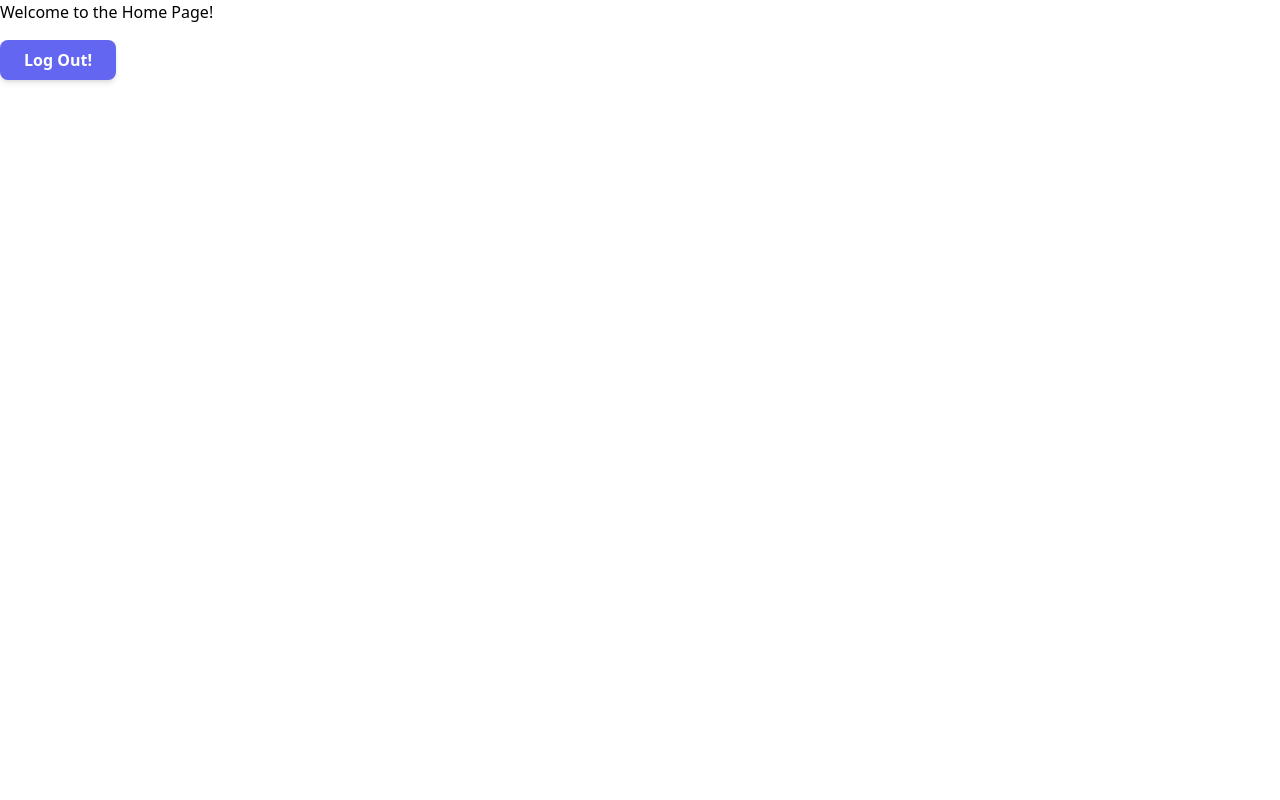
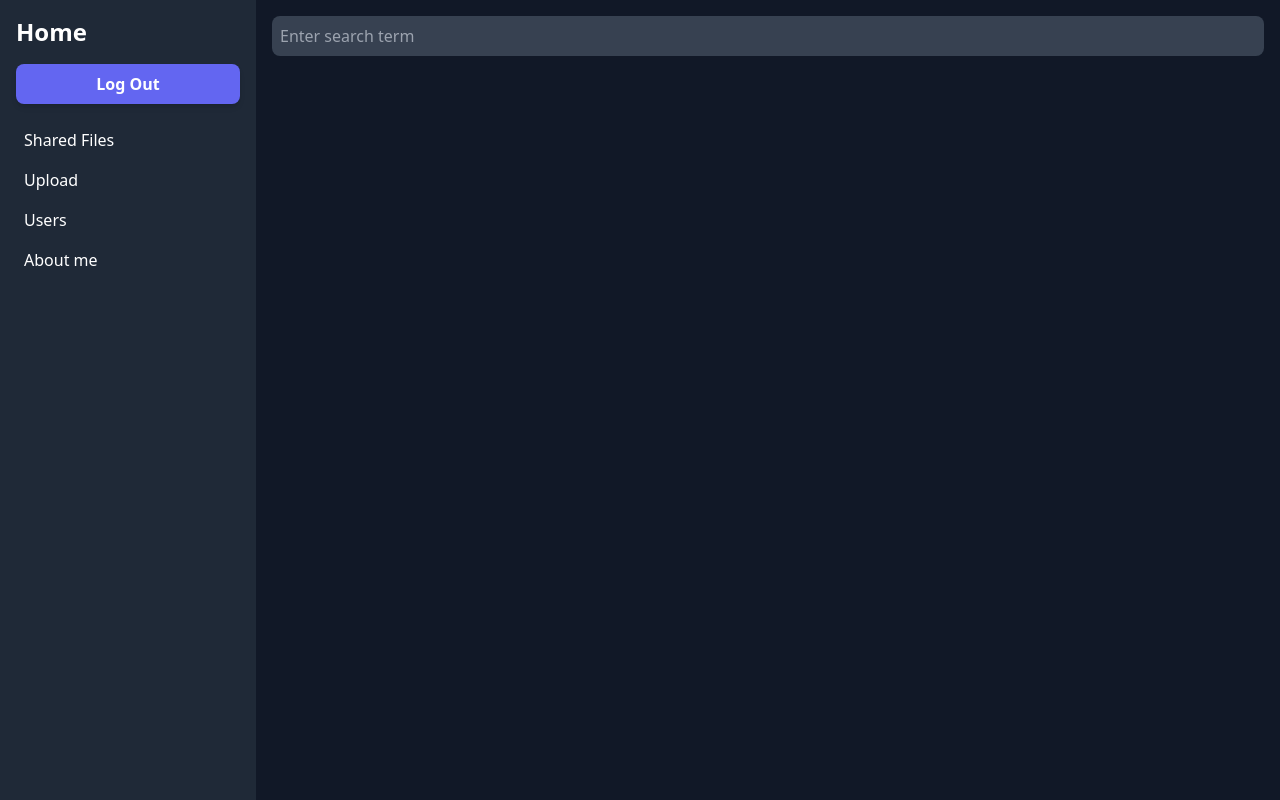
Before and after one commit to Henryarrovin/studyroom, a React (Vite) app in the folder studyroom-frontend/: page /home in a window 1280 px wide. Built offline with nearby package versions, Linux system fonts and the light colour scheme.

Commit message:
Created the basic template for Home.tsx

```diff
--- a/studyroom-frontend/src/components/Home.tsx
+++ b/studyroom-frontend/src/components/Home.tsx
@@ -1,5 +1,55 @@
+import React, { useState } from "react";
 import { useNavigate } from "react-router-dom";
 import useAuth from "../hooks/useAuth";
+import deleteIcon from "../assets/delete.png";
+import downloadIcon from "../assets/download.png";
+
+const directories: any = {
+  text: {
+    new: {
+      files: [
+        { id: 7, filename: "Hello world.txt", directory: "/text/new" },
+        { id: 9, filename: "Hello world (1).txt", directory: "/text/new" },
+        { id: 10, filename: "Hello world (2).txt", directory: "/text/new" },
+      ],
+    },
+    new2: {
+      files: [{ id: 11, filename: "Hello world.txt", directory: "/text/new2" }],
+    },
+    files: [
+      { id: 5, filename: "Hello world.txt", directory: "/text" },
+      { id: 6, filename: "Hello world (1).txt", directory: "/text" },
+    ],
+  },
+  javascript: {
+    files: [
+      { id: 4, filename: "index.js", directory: "/javascript" },
+      { id: 8, filename: "Hello world.txt", directory: "/javascript" },
+    ],
+  },
+  text1: {
+    new: {
+      files: [
+        { id: 7, filename: "Hello world.txt", directory: "/text/new" },
+        { id: 9, filename: "Hello world (1).txt", directory: "/text/new" },
+        { id: 10, filename: "Hello world (2).txt", directory: "/text/new" },
+      ],
+    },
+    new2: {
+      files: [{ id: 11, filename: "Hello world.txt", directory: "/text/new2" }],
+    },
+    files: [
+      { id: 5, filename: "Hello world.txt", directory: "/text" },
+      { id: 6, filename: "Hello world (1).txt", directory: "/text" },
+    ],
+  },
+  javascript1: {
+    files: [
+      { id: 4, filename: "index.js", directory: "/javascript" },
+      { id: 8, filename: "Hello world.txt", directory: "/javascript" },
+    ],
+  },
+};
 
 const Home = () => {
   const navigate = useNavigate();
@@ -9,15 +59,156 @@ const Home = () => {
     logout();
     navigate("/");
   };
+
+  const [expandedDirs, setExpandedDirs] = useState<{ [key: string]: boolean }>(
+    {}
+  );
+  const [searchTerm, setSearchTerm] = useState("");
+  const [selectedSection, setSelectedSection] = useState<string | null>(null);
+
+  const toggleDirectory = (dir: string) => {
+    setExpandedDirs((prevState) => ({
+      ...prevState,
+      [dir]: !prevState[dir],
+    }));
+  };
+
+  const handleSearchChange = (e: React.ChangeEvent<HTMLInputElement>) => {
+    setSearchTerm(e.target.value);
+  };
+
+  const filterFiles = (files: any[]) => {
+    return files.filter((file) =>
+      file.filename.toLowerCase().includes(searchTerm.toLowerCase())
+    );
+  };
+
+  const handleDelete = (fileId: number) => {
+    // Implement delete functionality here
+    console.log(`Delete file with ID: ${fileId}`);
+  };
+
+  const handleDownload = (fileId: number) => {
+    // Implement download functionality here
+    console.log(`Download file with ID: ${fileId}`);
+  };
+
+  const renderFiles = (files: any[]) => {
+    const filteredFiles = filterFiles(files);
+    return filteredFiles.map((file) => (
+      <li
+        key={file.id}
+        className="ml-4 flex items-center justify-between p-2 hover:bg-gray-700 text-white rounded-lg group"
+      >
+        {file.filename}
+        <div className="flex items-center space-x-2 opacity-0 group-hover:opacity-100 transition-opacity duration-200">
+          <button
+            onClick={() => handleDownload(file.filename)}
+            className="p-1 hover:bg-gray-600 rounded-full"
+          >
+            <img src={downloadIcon} alt="Download" className="w-4 h-4" />
+          </button>
+          <button
+            onClick={() => handleDelete(file.filename)}
+            className="p-1 hover:bg-gray-600 rounded-full"
+          >
+            <img src={deleteIcon} alt="Delete" className="w-4 h-4" />
+          </button>
+        </div>
+      </li>
+    ));
+  };
+
+  const renderDirectory = (dir: any, dirName: string) => {
+    const isExpanded = expandedDirs[dirName];
+    return (
+      <div key={dirName}>
+        <div
+          className="cursor-pointer p-2 hover:bg-gray-700 text-white"
+          onClick={() => toggleDirectory(dirName)}
+        >
+          {dirName} {isExpanded ? "-" : "+"}
+        </div>
+        {isExpanded && (
+          <ul className="ml-4">
+            {Object.keys(dir).map((subDirName) =>
+              dir[subDirName].files
+                ? renderDirectory(dir[subDirName], `${dirName}/${subDirName}`)
+                : renderFiles(dir[subDirName])
+            )}
+          </ul>
+        )}
+      </div>
+    );
+  };
+
   return (
-    <div>
-      <h1>Welcome to the Home Page!</h1>
-      <button
-        onClick={handleLogout}
-        className="mt-4 px-6 py-2 bg-indigo-500 text-white font-semibold rounded-lg shadow-md hover:bg-indigo-600 focus:outline-none focus:ring-2 focus:ring-indigo-400 transition ease-in-out duration-150"
-      >
-        Log Out!
-      </button>
+    <div className="min-h-screen flex bg-gray-900 text-white">
+      <div className="w-64 bg-gray-800 p-4">
+        <h1 className="text-2xl font-bold mb-4">Home</h1>
+        <div className="mb-4">
+          <button
+            onClick={handleLogout}
+            className="w-full px-4 py-2 bg-indigo-500 text-white font-semibold rounded-lg shadow-md hover:bg-indigo-600 focus:outline-none focus:ring-2 focus:ring-indigo-400 transition ease-in-out duration-150"
+          >
+            Log Out
+          </button>
+        </div>
+        <ul>
+          <li
+            className={`cursor-pointer p-2 hover:bg-gray-700 ${
+              selectedSection === "SharedFiles" ? "bg-gray-700" : ""
+            }`}
+            onClick={() => setSelectedSection("SharedFiles")}
+          >
+            Shared Files
+          </li>
+          <li
+            className={`cursor-pointer p-2 hover:bg-gray-700 ${
+              selectedSection === "Upload" ? "bg-gray-700" : ""
+            }`}
+            onClick={() => setSelectedSection("Upload")}
+          >
+            Upload
+          </li>
+          <li
+            className={`cursor-pointer p-2 hover:bg-gray-700 ${
+              selectedSection === "Users" ? "bg-gray-700" : ""
+            }`}
+            onClick={() => setSelectedSection("Users")}
+          >
+            Users
+          </li>
+          <li
+            className={`cursor-pointer p-2 hover:bg-gray-700 ${
+              selectedSection === "AboutMe" ? "bg-gray-700" : ""
+            }`}
+            onClick={() => setSelectedSection("AboutMe")}
+          >
+            About me
+          </li>
+        </ul>
+      </div>
+      <div className="flex-1 p-4">
+        <div className="flex items-center mb-4">
+          <input
+            type="text"
+            placeholder="Enter search term"
+            value={searchTerm}
+            onChange={handleSearchChange}
+            className="w-full p-2 bg-gray-700 text-white rounded-lg focus:outline-none focus:ring-2 focus:ring-indigo-400"
+          />
+        </div>
+        <div>
+          {selectedSection === "SharedFiles" &&
+            Object.keys(directories).map((dirName) =>
+              renderDirectory(directories[dirName], dirName)
+            )}
+          {selectedSection === "Upload" && <div>Upload</div>}
+          {selectedSection === "Users" && <div>Users</div>}
+          {selectedSection === "AboutMe" && <div>About me</div>}
+        </div>
+      </div>
     </div>
   );
 };
```
Also changed, not shown: studyroom-frontend/src/assets/delete.png (added), studyroom-frontend/src/assets/download.png (added).
